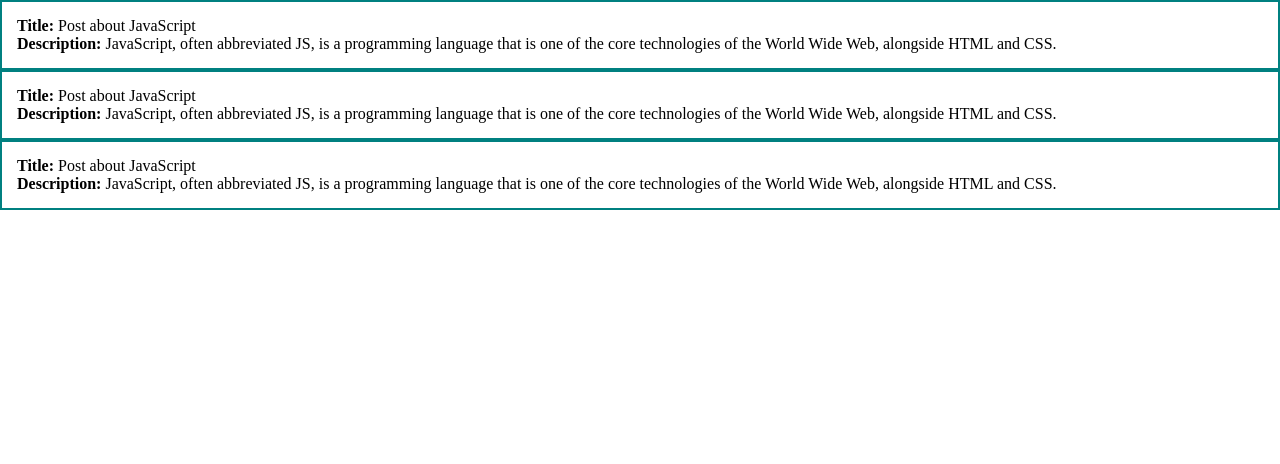
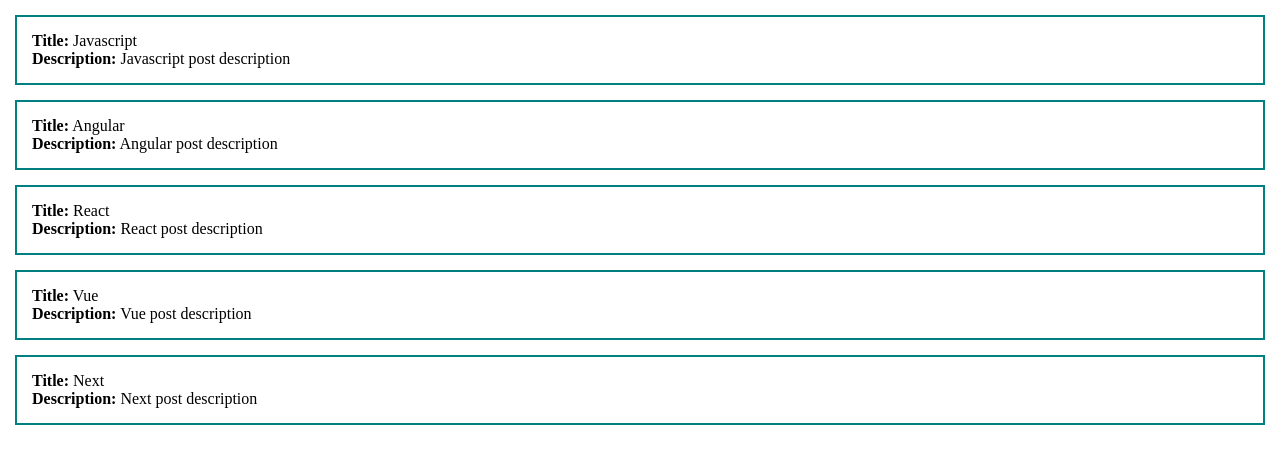
Before and after one commit to miromac/vue-3-tutorial, a Vue app: page / in a window 1280 px wide. Shown: the top 464 px of the page. Built offline with nearby package versions, Linux system fonts and the light colour scheme.

Commit message:
Usage v-for directive

```diff
--- a/src/App.vue
+++ b/src/App.vue
@@ -1,22 +1,8 @@
 <template>
   <div>
-    <div class="post">
-      <div><strong>Title:</strong> Post about JavaScript</div>
-      <div><strong>Description:</strong> JavaScript, often abbreviated JS,
-        is a programming language that is one of the core technologies of the World Wide Web,
-        alongside HTML and CSS.</div>
-    </div>
-    <div class="post">
-      <div><strong>Title:</strong> Post about JavaScript</div>
-      <div><strong>Description:</strong> JavaScript, often abbreviated JS,
-        is a programming language that is one of the core technologies of the World Wide Web,
-        alongside HTML and CSS.</div>
-    </div>
-    <div class="post">
-      <div><strong>Title:</strong> Post about JavaScript</div>
-      <div><strong>Description:</strong> JavaScript, often abbreviated JS,
-        is a programming language that is one of the core technologies of the World Wide Web,
-        alongside HTML and CSS.</div>
+    <div class="post" v-for="post in posts">
+      <div><strong>Title:</strong> {{post.title}} </div>
+      <div><strong>Description:</strong> {{post.body}} </div>
     </div>
 </div>
 </template>
@@ -25,17 +11,17 @@
 export default {
   data() {
     return {
-      likes: 0,
-      dislikes: 5,
+      posts: [
+        { id: 1, title: 'Javascript', body: 'Javascript post description'},
+        { id: 2, title: 'Angular', body: 'Angular post description'},
+        { id: 3, title: 'React', body: 'React post description'},
+        { id: 4, title: 'Vue', body: 'Vue post description'},
+        { id: 5, title: 'Next', body: 'Next post description'}
+      ]
     }
   },
   methods: {
-    addLike() {
-      this.likes += 1;
-    },
-    addDislike() {
-      this.dislikes += 1;
-    }
+
   }
 }
 </script>
@@ -48,6 +34,7 @@
 }
 
 .post {
+  margin: 15px;
   padding: 15px;
   border: 2px solid teal;
 }
```
